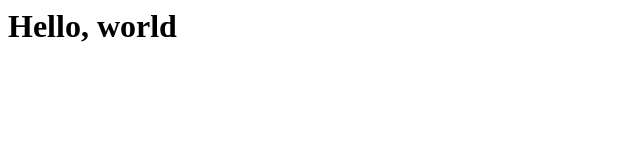
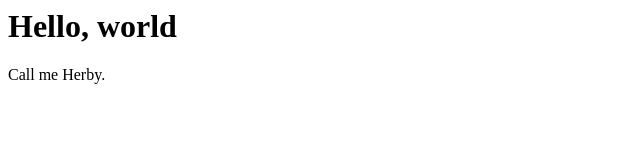
Before and after one commit to sylints/practicegit, a plain HTML site: page index.html in a window 1280 px wide. Shown: the full height of the page, 0-640 px from the left. Drawn offline with Linux system fonts and the light colour scheme.

Commit message:
add intro paragraph

```diff
--- a/index.html
+++ b/index.html
@@ -1 +1,2 @@
 <h1>Hello, world</h1>
+<p>Call me Herby.</p>
```
